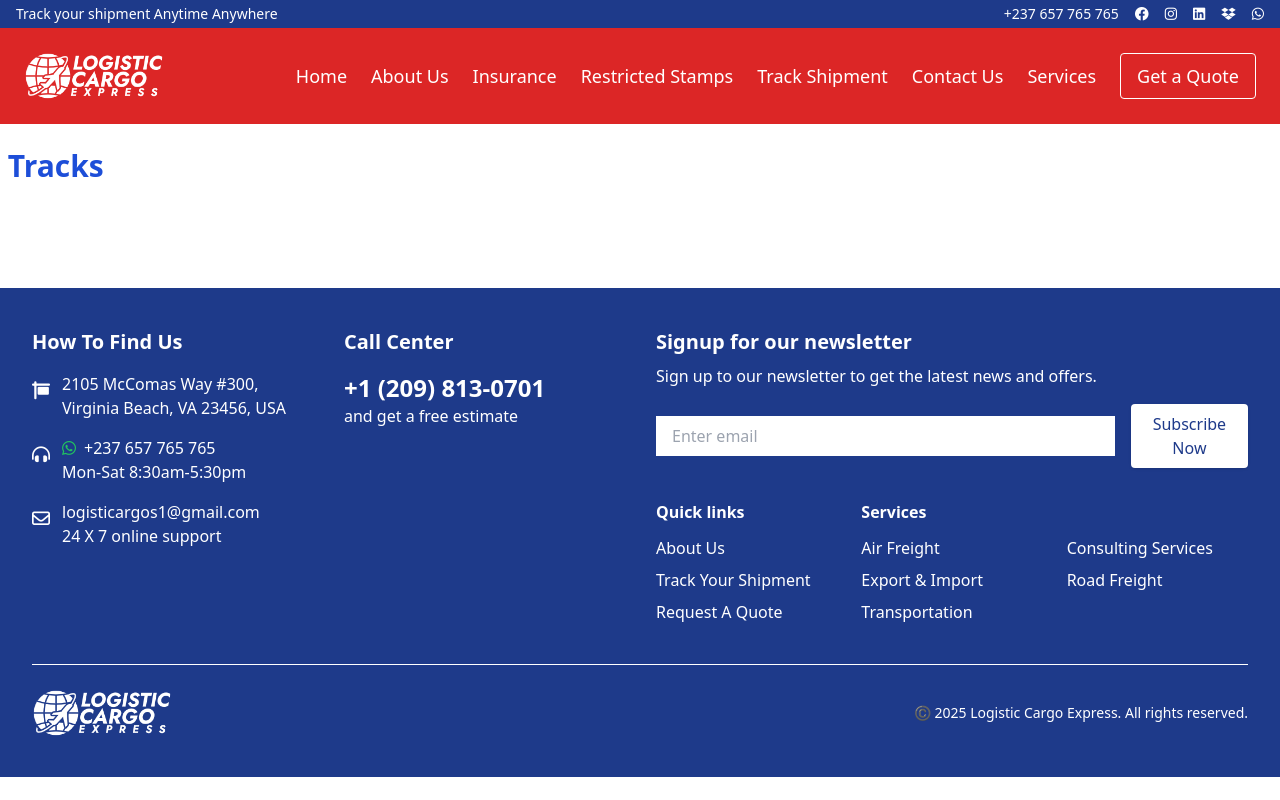
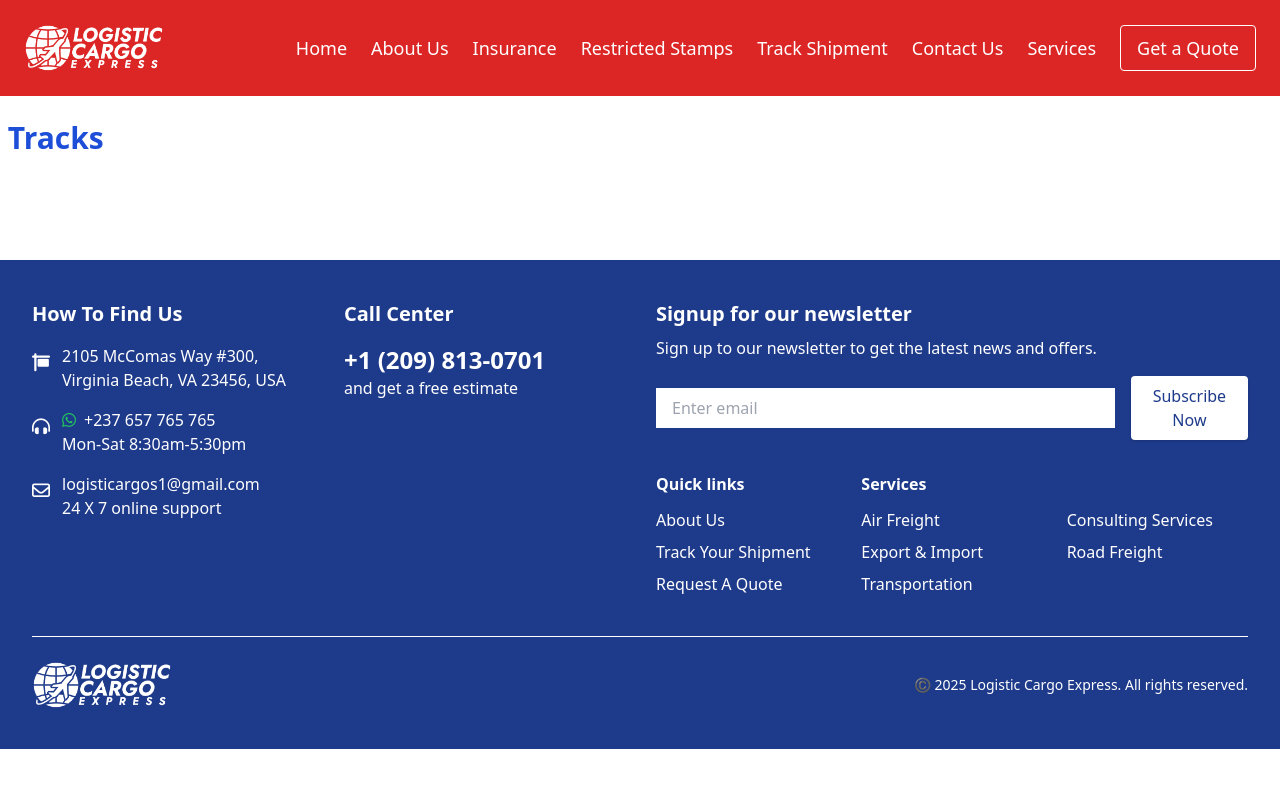
Before and after one commit to jackbrayan17/tracking_system, a plain HTML site: page tracks.html in a window 1280 px wide. Drawn offline with nearby package versions, Linux system fonts and the light colour scheme; no server answers.

Commit message:
Update tracks.html

```diff
--- a/tracks.html
+++ b/tracks.html
@@ -80,18 +80,7 @@
 <body>
 
   <!-- Top Navbar (Dark Blue) -->
-  <div class="bg-blue-900 text-white text-sm py-1 px-4 flex justify-between items-center">
-    <div>Track your shipment Anytime Anywhere</div>
-    <div class="flex items-center space-x-4">
-      <span>+237 657 765 765</span>
-      <i class="fab fa-facebook"></i>
-      <i class="fab fa-instagram"></i>
-      <i class="fab fa-linkedin"></i>
-      <i class="fab fa-dropbox"></i>
-      <i class="fab fa-whatsapp"></i>
 
-    </div>
-  </div>
 
   <!-- Red Navbar -->
   <!-- Load Tailwind + AlpineJS -->
```
